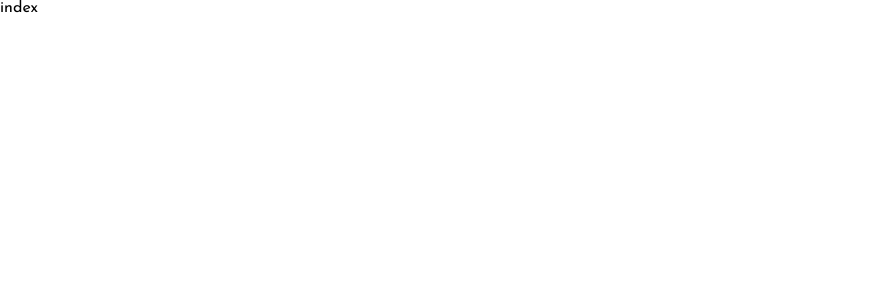
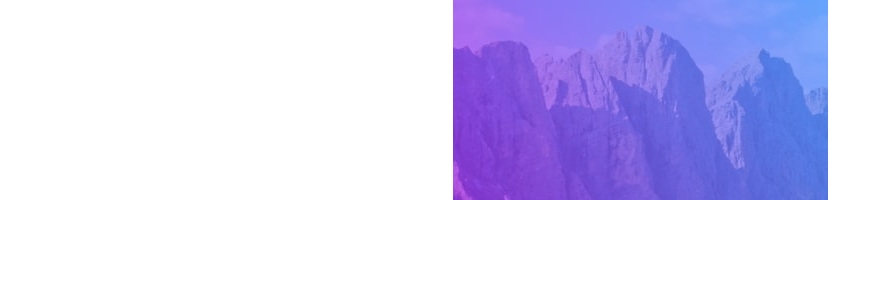
Before and after one commit to leo-jcq/todo-app, a React (Vite) app: page / in a window 1280 px wide. Shown: the top 300 px of the page, without its empty margins (0-890 px from the left). Built offline with nearby package versions, Linux system fonts and the light colour scheme.

Commit message:
💄 start UI

```diff
--- /dev/null
+++ b/src/components/Header/Header.scss
@@ -0,0 +1,29 @@
+.header {
+    width: 100%;
+
+    display: flex;
+    justify-content: space-between;
+    align-items: center;
+
+    & .name {
+        font-size: 2em;
+        font-weight: 700;
+        letter-spacing: 7px;
+        text-transform: uppercase;
+        color: hsl(0, 0, 100%);
+    }
+
+    & .themeSwitch {
+        width: 26px;
+        height: 26px;
+
+        border: none;
+
+        background-color: transparent;
+
+        & img {
+            width: 100%;
+            height: 100%;
+        }
+    }
+}
--- /dev/null
+++ b/src/components/Header/Header.tsx
@@ -0,0 +1,21 @@
+import { FC } from 'react';
+import './Header.scss';
+import { isLightTeme, useTheme, useThemeUpdate } from '../../contexts/ThemeContext';
+import iconMoon from '../../assets/icon-moon.svg';
+import iconSun from '../../assets/icon-sun.svg';
+
+const Header: FC = () => {
+    const theme = useTheme();
+    const themeUpdate = useThemeUpdate();
+
+    return (
+        <header className='header'>
+            <span className="name">Todo</span>
+            <button className="themeSwitch" onClick={themeUpdate}>
+                <img src={isLightTeme(theme) ? iconSun : iconMoon} alt="" />
+            </button>
+        </header>
+    );
+};
+
+export default Header;
--- /dev/null
+++ b/src/components/Main/Main.scss
@@ -0,0 +1,17 @@
+.main {
+    height: 100vh;
+
+    padding: 50px 24px;
+
+    background-position: top;
+    background-repeat: no-repeat;
+    background-size: 100% contain;
+}
+
+.light .main {
+    background-image: url("/bg-mobile-light.jpg");
+}
+
+.dark .main {
+    background-image: url("/bg-mobile-dark.jpg");
+}
--- /dev/null
+++ b/src/components/Main/Main.tsx
@@ -0,0 +1,20 @@
+import { FC, useState } from 'react';
+import Header from '../Header/Header';
+import './Main.scss';
+
+interface Todo {
+    text: string;
+    completed: boolean;
+}
+
+const Main: FC = () => {
+    const [todoList, setTodoList] = useState<Todo[]>([]);
+
+    return (
+        <main className="main">
+            <Header />
+        </main>
+    );
+};
+
+export default Main;
--- a/src/contexts/ThemeContext.tsx
+++ b/src/contexts/ThemeContext.tsx
@@ -42,7 +42,7 @@ const ThemeProvider: FC<ThemeProviderProps> = ({ children }) => {
         <>
             <ThemeContext.Provider value={theme}>
                 <ThemeUpdateContext.Provider value={toggleTheme}>
-                    <div className="app" style={COLORS[theme] as CSSProperties}>
+                    <div className={'app ' + theme} style={COLORS[theme] as CSSProperties}>
                         {children}
                     </div>
                 </ThemeUpdateContext.Provider>
--- a/src/index.scss
+++ b/src/index.scss
@@ -10,3 +10,7 @@
 
     font-family: 'Josefin Sans', sans-serif;
 }
+
+:root {
+    font-size: 16px;
+}
--- a/src/index.tsx
+++ b/src/index.tsx
@@ -1,9 +1,15 @@
 import { FC } from 'react';
 import { createRoot } from 'react-dom/client';
+import Main from './components/Main/Main';
+import ThemeProvider from './contexts/ThemeContext';
 import './index.scss';
 
 const Index: FC = () => {
-    return <div>index</div>;
+    return (
+        <ThemeProvider>
+            <Main />
+        </ThemeProvider>
+    );
 };
 
 createRoot(document.getElementById('root') as HTMLDivElement).render(<Index />);
```
